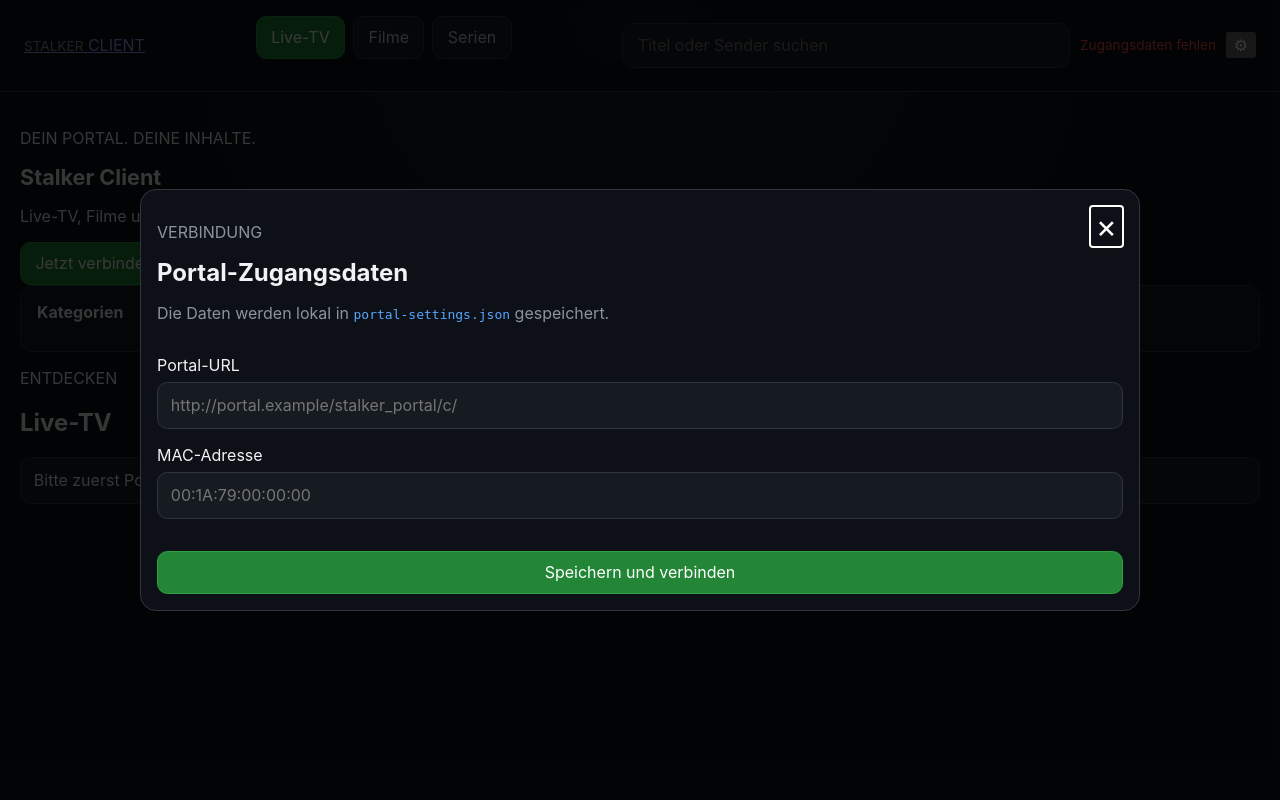
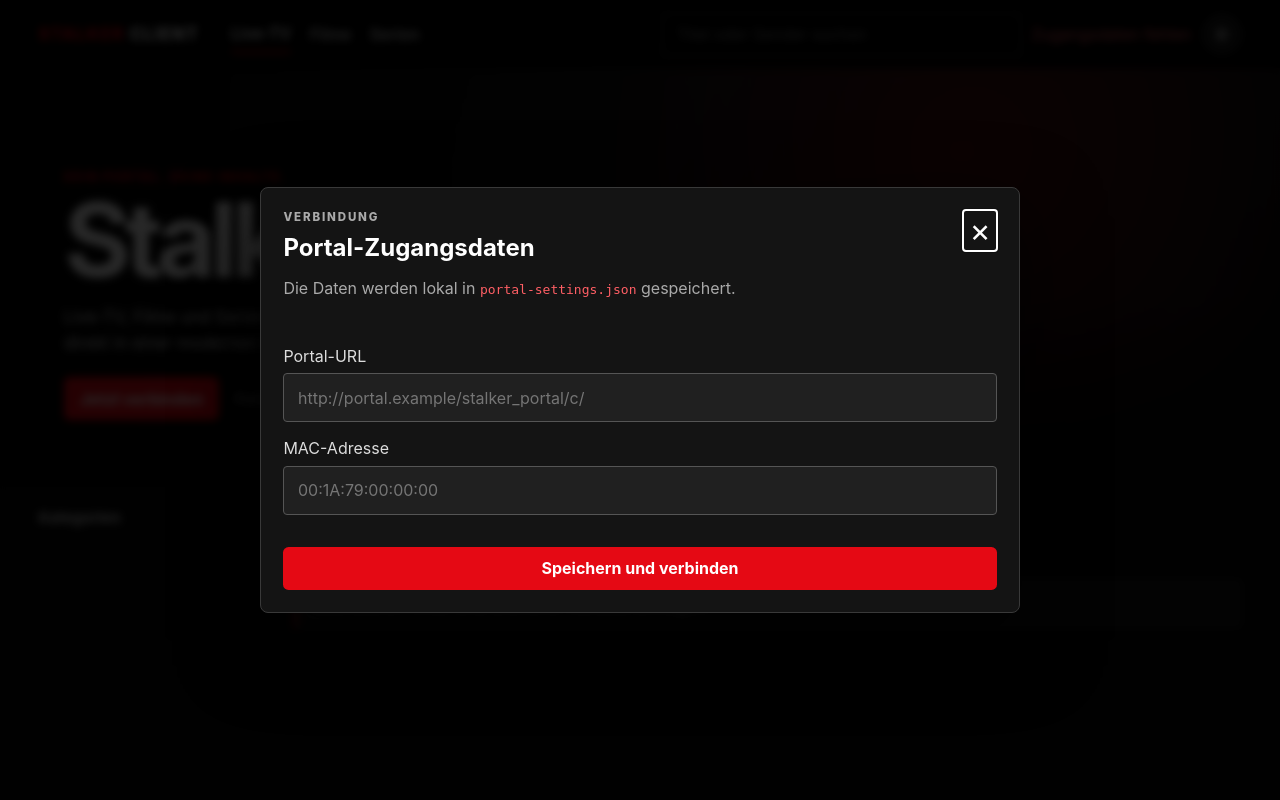
Before and after one commit to Schrittfisch2000/Stalker-Client, a FastAPI app: page / in a window 1280 px wide. Run offline with FastAPI, Linux system fonts and the light colour scheme; parts of the project's set-up code (start-up, migrations or seed data) failed here and were passed over; some libraries are stand-ins or nearby versions.

Commit message:
Add cinematic streaming interface styles

```diff
--- a/app/static/styles.css
+++ b/app/static/styles.css
@@ -1,48 +1,69 @@
-:root { color-scheme: dark; font-family: Inter, system-ui, sans-serif; background: #0d1117; color: #f0f3f6; }
+:root { color-scheme: dark; font-family: Inter, ui-sans-serif, system-ui, sans-serif; background: #080808; color: #f5f5f5; }
 * { box-sizing: border-box; }
-body { margin: 0; min-height: 100vh; background: radial-gradient(circle at top, #172033, #0d1117 45%); }
+html { background: #080808; }
+body { margin: 0; min-height: 100vh; background: #080808; color: #f5f5f5; }
 button, input { font: inherit; }
 button { cursor: pointer; }
-header { position: sticky; top: 0; z-index: 5; display: flex; justify-content: space-between; gap: 1rem; align-items: center; padding: 1rem 1.5rem; background: rgba(13,17,23,.9); backdrop-filter: blur(14px); border-bottom: 1px solid #30363d; }
-h1 { margin: 0; font-size: 1.35rem; }
-header span { font-size: .85rem; color: #8b949e; }
-.header-actions { display: flex; gap: .6rem; align-items: center; }
-header input { width: min(28rem, 45vw); padding: .7rem .9rem; border: 1px solid #30363d; border-radius: .7rem; background: #161b22; color: inherit; }
-main { padding: 1.25rem; }
-nav { display: flex; gap: .5rem; margin-bottom: 1rem; }
-nav button, .category-list button, .episode-list button, .secondary, .primary { border: 1px solid #30363d; border-radius: .65rem; background: #161b22; color: #c9d1d9; padding: .65rem .9rem; }
-nav button.active, .category-list button.active, .primary { background: #238636; border-color: #2ea043; color: white; }
-.layout { display: grid; grid-template-columns: 15rem minmax(0,1fr); gap: 1rem; }
-aside { background: rgba(22,27,34,.8); border: 1px solid #30363d; border-radius: .8rem; padding: 1rem; height: fit-content; }
-aside h2 { margin-top: 0; font-size: 1rem; }
-.category-list { display: grid; gap: .45rem; max-height: 70vh; overflow: auto; }
-.category-list button { text-align: left; }
-.grid { display: grid; grid-template-columns: repeat(auto-fill, minmax(180px,1fr)); gap: 1rem; }
-.card { overflow: hidden; border: 1px solid #30363d; border-radius: .85rem; background: #161b22; transition: transform .15s, border-color .15s; }
-.card:hover { transform: translateY(-3px); border-color: #58a6ff; }
-.card img, .placeholder { width: 100%; aspect-ratio: 2/3; object-fit: cover; background: #21262d; }
-.placeholder { display: grid; place-items: center; font-size: 2rem; }
-.card-body { padding: .8rem; }
-.card h3 { margin: 0 0 .45rem; font-size: 1rem; }
-.card p { margin: 0; color: #8b949e; font-size: .83rem; line-height: 1.35; }
-.message { margin-bottom: 1rem; padding: .8rem; border: 1px solid #30363d; border-radius: .7rem; background: #161b22; }
-.ok { color: #3fb950; }
-.error { color: #f85149; }
-.muted { color: #8b949e; }
-dialog { width: min(1000px, 94vw); max-height: 92vh; overflow: auto; border: 1px solid #30363d; border-radius: 1rem; background: #0d1117; color: inherit; padding: 1rem; }
-dialog::backdrop { background: rgba(0,0,0,.78); }
-.dialog-head { display: flex; align-items: flex-start; justify-content: space-between; gap: 1rem; }
+.topbar { position: sticky; top: 0; z-index: 20; display: grid; grid-template-columns: auto 1fr auto; gap: 2rem; align-items: center; min-height: 68px; padding: .8rem 3vw; background: linear-gradient(180deg, rgba(0,0,0,.98), rgba(0,0,0,.82)); backdrop-filter: blur(14px); }
+.brand { color: white; text-decoration: none; font-size: 1.05rem; font-weight: 800; letter-spacing: .08em; white-space: nowrap; }
+.brand span { color: #e50914; }
+nav { display: flex; gap: 1.15rem; }
+nav button { border: 0; background: transparent; color: #cfcfcf; padding: .5rem 0; font-weight: 600; }
+nav button:hover, nav button.active { color: white; }
+nav button.active { border-bottom: 2px solid #e50914; }
+.header-actions { display: flex; gap: .65rem; align-items: center; }
+.header-actions input { width: min(23rem, 28vw); padding: .65rem .85rem; border: 1px solid #555; background: rgba(0,0,0,.62); color: white; }
+.status-badge { max-width: 17rem; overflow: hidden; text-overflow: ellipsis; white-space: nowrap; font-size: .78rem; color: #b3b3b3; }
+.icon-button { width: 2.5rem; height: 2.5rem; border: 1px solid #454545; border-radius: 50%; background: #191919; color: white; }
+.hero { position: relative; min-height: 52vh; display: flex; align-items: flex-end; overflow: hidden; padding: 4rem 5vw; background: radial-gradient(circle at 75% 20%, rgba(229,9,20,.32), transparent 35%), linear-gradient(115deg, #151515 0%, #202020 48%, #090909 100%); }
+.hero::before { content: ""; position: absolute; inset: 0; opacity: .28; background-image: linear-gradient(30deg, transparent 45%, rgba(255,255,255,.04) 46%, transparent 48%); background-size: 24px 24px; }
+.hero-shade { position: absolute; inset: 0; background: linear-gradient(90deg, rgba(0,0,0,.92), rgba(0,0,0,.35) 58%, rgba(0,0,0,.05)), linear-gradient(0deg, #080808, transparent 45%); }
+.hero-content { position: relative; z-index: 1; max-width: 42rem; }
+.eyebrow { margin: 0 0 .55rem; color: #e50914; font-size: .72rem; font-weight: 800; letter-spacing: .16em; }
+.hero h1 { margin: 0; font-size: clamp(3rem, 8vw, 6.5rem); line-height: .92; letter-spacing: -.06em; }
+.hero p:not(.eyebrow) { max-width: 38rem; color: #d1d1d1; font-size: 1.05rem; line-height: 1.55; }
+.hero-actions { display: flex; align-items: center; gap: 1rem; flex-wrap: wrap; margin-top: 1.35rem; }
+.hero-actions span { color: #aaa; font-size: .85rem; }
+.primary, .secondary, .category-list button, .episode-list button { border: 0; border-radius: .35rem; padding: .72rem 1rem; font-weight: 700; }
+.primary { background: #e50914; color: white; }
+.primary:hover { background: #f6121d; }
+.catalog-shell { display: grid; grid-template-columns: 14rem minmax(0, 1fr); gap: 2rem; padding: 1.5rem 3vw 4rem; }
+aside { position: sticky; top: 88px; height: fit-content; }
+aside h2 { margin: 0 0 1rem; font-size: .95rem; color: #d7d7d7; }
+.category-list { display: grid; gap: .25rem; max-height: 72vh; overflow-y: auto; padding-right: .35rem; }
+.category-list button { text-align: left; background: transparent; color: #aaa; font-weight: 500; }
+.category-list button:hover, .category-list button.active { color: white; background: #242424; }
+.category-list button.active { border-left: 3px solid #e50914; }
+.section-head { display: flex; justify-content: space-between; align-items: end; margin-bottom: 1rem; }
+.section-head h2 { margin: 0; font-size: 1.65rem; }
+.grid { display: grid; grid-template-columns: repeat(auto-fill, minmax(175px, 1fr)); gap: .8rem; }
+.card { position: relative; overflow: hidden; border-radius: .35rem; background: #181818; transition: transform .2s ease, box-shadow .2s ease; transform-origin: center; }
+.card:hover { z-index: 2; transform: scale(1.055); box-shadow: 0 16px 36px rgba(0,0,0,.65); }
+.card img, .placeholder { width: 100%; aspect-ratio: 2/3; object-fit: cover; background: linear-gradient(145deg, #252525, #101010); }
+.placeholder { display: grid; place-items: center; color: #e50914; font-size: 2.2rem; }
+.card-body { padding: .8rem; min-height: 5.5rem; }
+.card h3 { margin: 0 0 .4rem; font-size: .94rem; }
+.card p { margin: 0; color: #999; font-size: .78rem; line-height: 1.4; display: -webkit-box; -webkit-line-clamp: 2; -webkit-box-orient: vertical; overflow: hidden; }
+.message { margin-bottom: 1rem; padding: .9rem 1rem; border-left: 3px solid #e50914; background: #181818; color: #ddd; }
+.ok { color: #46d369; }
+.error { color: #ff5f65; }
+.muted { color: #999; }
+dialog { width: min(760px, 94vw); max-height: 92vh; overflow: auto; border: 1px solid #393939; border-radius: .5rem; background: #141414; color: white; padding: 1.4rem; box-shadow: 0 28px 80px rgba(0,0,0,.75); }
+dialog::backdrop { background: rgba(0,0,0,.84); backdrop-filter: blur(4px); }
+.player-dialog { width: min(1120px, 96vw); }
+.dialog-head { display: flex; align-items: flex-start; justify-content: space-between; gap: 1rem; margin-bottom: 1rem; }
 .dialog-head h2 { margin: 0; }
-.dialog-head p { color: #8b949e; }
+.dialog-head p { color: #aaa; }
 .dialog-head > button { border: 0; background: transparent; color: white; font-size: 2rem; }
 .settings-form { display: grid; gap: 1rem; }
-.settings-form label { display: grid; gap: .4rem; }
-.settings-form input { width: 100%; padding: .8rem; border: 1px solid #30363d; border-radius: .65rem; background: #161b22; color: inherit; }
-.settings-form code { color: #58a6ff; }
-video { width: 100%; max-height: 65vh; background: black; border-radius: .65rem; }
+.settings-form label { display: grid; gap: .45rem; color: #ddd; }
+.settings-form input { width: 100%; padding: .85rem; border: 1px solid #555; border-radius: .25rem; background: #202020; color: white; }
+.settings-form code { color: #ff5f65; }
+video { width: 100%; max-height: 68vh; background: black; border-radius: .25rem; }
 .epg { margin-top: 1rem; display: grid; gap: .5rem; }
-.epg div { display: grid; gap: .2rem; padding: .65rem; border-radius: .6rem; background: #161b22; }
-.epg span { color: #8b949e; font-size: .85rem; }
+.epg div { display: grid; gap: .2rem; padding: .75rem; background: #202020; }
+.epg span { color: #aaa; font-size: .85rem; }
 .episode-list { display: grid; gap: .5rem; margin-top: 1rem; }
-.episode-list button { text-align: left; }
-@media (max-width: 760px) { header { align-items: stretch; flex-direction: column; } .header-actions { flex-direction: column; align-items: stretch; } header input { width: 100%; } .layout { grid-template-columns: 1fr; } .category-list { display: flex; max-height: none; overflow-x: auto; } .category-list button { white-space: nowrap; } .grid { grid-template-columns: repeat(2,minmax(0,1fr)); } }
+.episode-list button { text-align: left; background: #202020; color: white; }
+@media (max-width: 900px) { .topbar { grid-template-columns: 1fr auto; gap: .8rem; } nav { grid-column: 1 / -1; order: 3; } .status-badge { display: none; } .header-actions input { width: min(44vw, 20rem); } .catalog-shell { grid-template-columns: 1fr; } aside { position: static; } .category-list { display: flex; max-height: none; overflow-x: auto; } .category-list button { white-space: nowrap; } }
+@media (max-width: 600px) { .topbar { padding: .8rem 1rem; } .header-actions input { width: 10rem; } .hero { min-height: 45vh; padding: 3rem 1rem; } .hero h1 { font-size: 3.3rem; } .catalog-shell { padding: 1rem; } .grid { grid-template-columns: repeat(2, minmax(0, 1fr)); gap: .55rem; } .card-body { min-height: 4.8rem; padding: .65rem; } }
```
